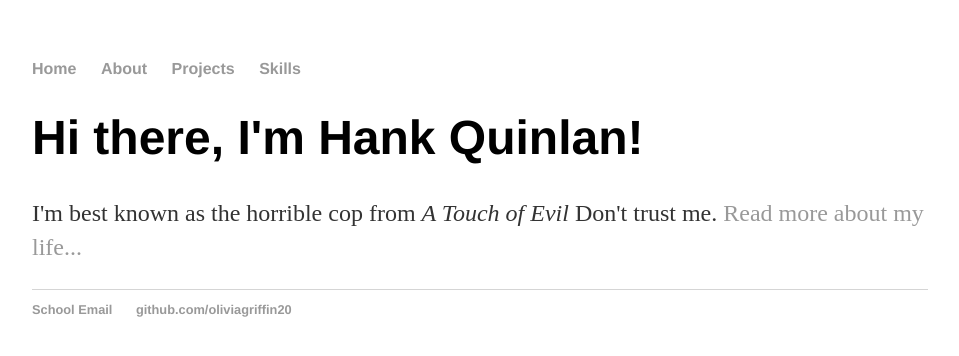
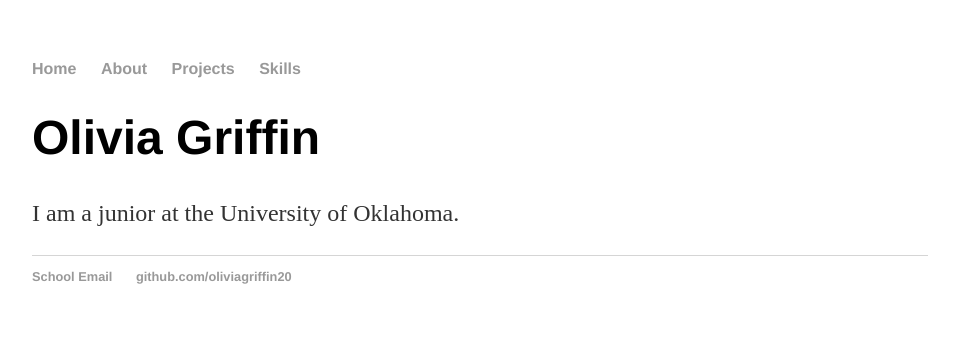
Before and after one commit to oliviagriffin20/oliviagriffin20.github.io, a Jekyll site: the page built from index.html, in a window 1280 px wide. Shown: the top 356 px of the page, without its empty margins (160-1119 px from the left). Built offline with Jekyll 4.4.1, drawn with Linux system fonts in a browser that asks for light colours.

Commit message:
Update index.html

```diff
--- a/index.html
+++ b/index.html
@@ -1,8 +1,8 @@
 ---
 layout: default
-title: Hank Quinlan, Horrible Cop
+title: Olivia Griffin's Personal Website
 ---
 <div class="blurb">
-	<h1>Hi there, I'm Hank Quinlan!</h1>
-	<p>I'm best known as the horrible cop from <em>A Touch of Evil</em> Don't trust me. <a href="/about">Read more about my life...</a></p>
+	<h1>Olivia Griffin</h1>
+	<p>I am a junior at the University of Oklahoma.</p>
 </div><!-- /.blurb -->
```
